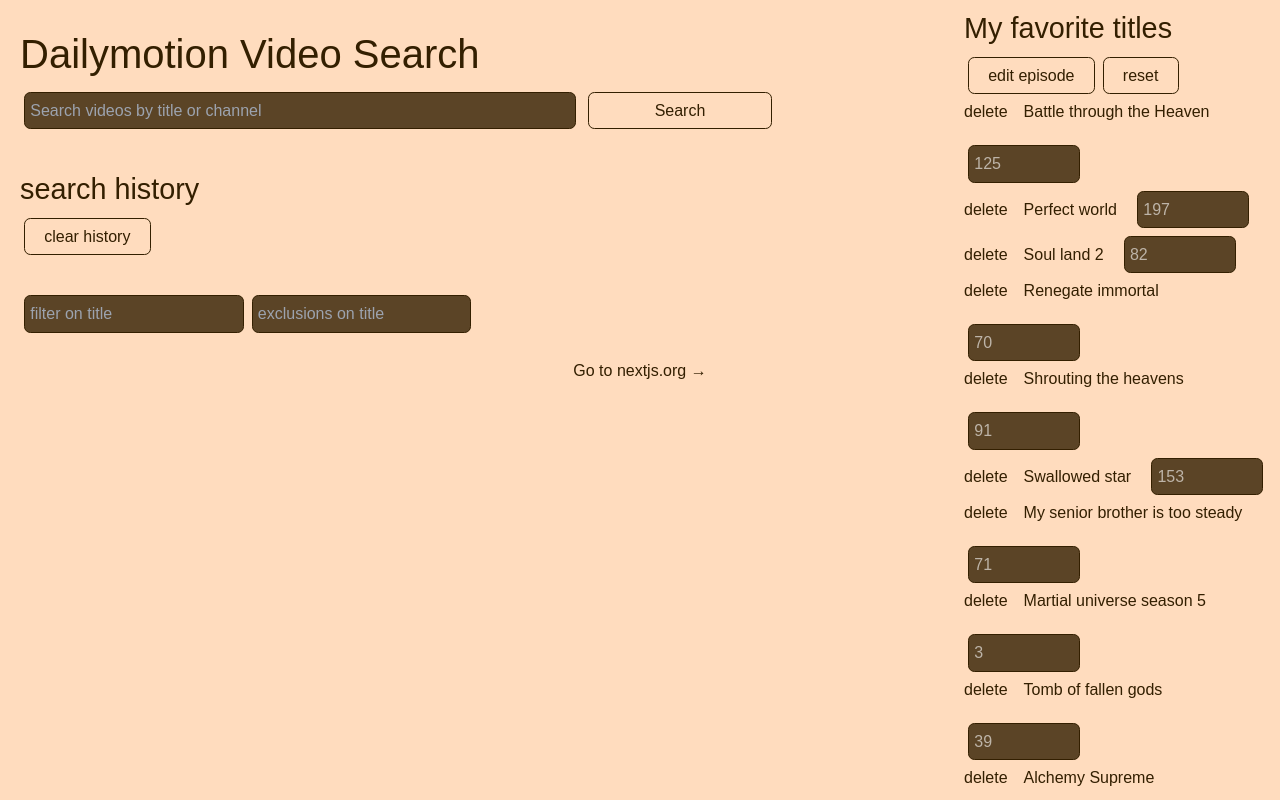
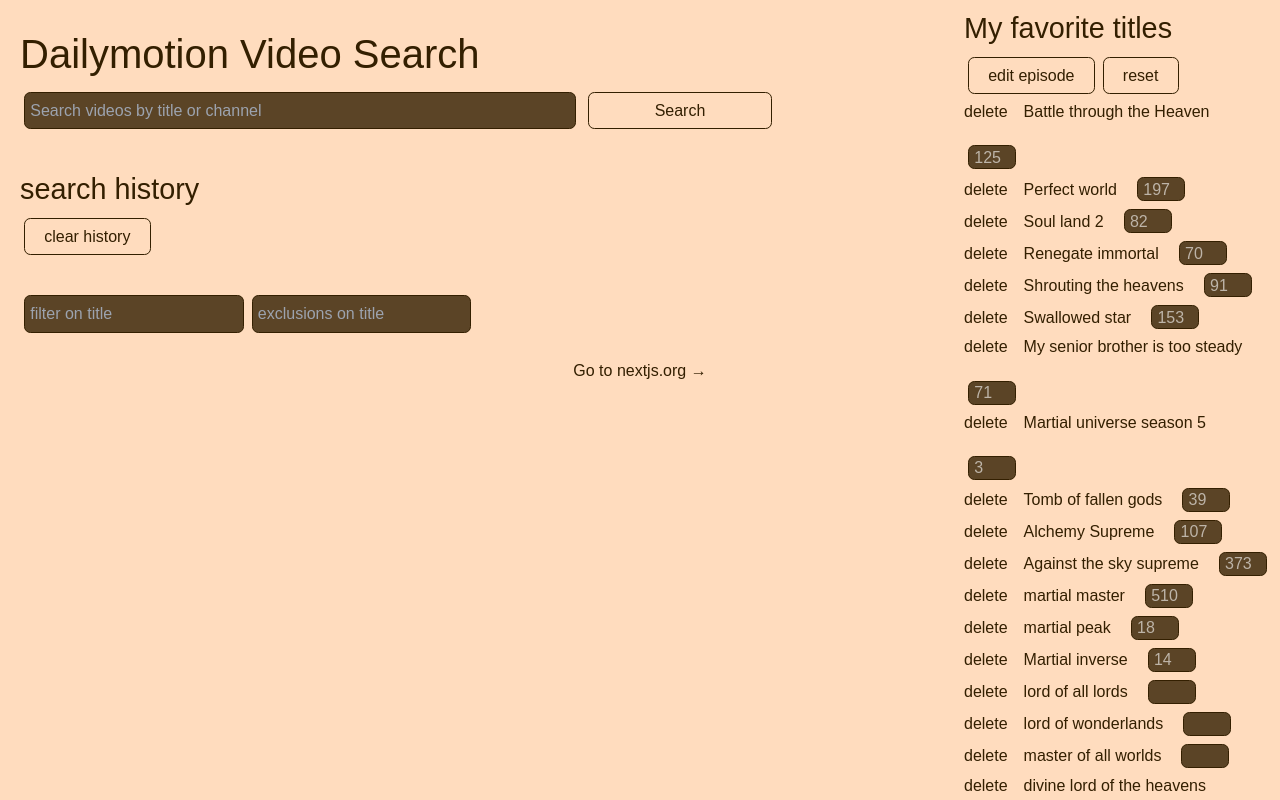
Before and after one commit to newlight77/dailymotion-next-app, a Next.js app: page / in a window 1280 px wide. Both pictures are taken after a click on the button "edit episode". Shown: the top 800 px of the page. Built offline with nearby package versions, Linux system fonts and the light colour scheme.

Commit message:
feature(search video): using onblur instead of onchange for last episode

```diff
--- a/src/components/Favorites.tsx
+++ b/src/components/Favorites.tsx
@@ -146,21 +146,21 @@ const Favorites: React.FC<FavoritesProps> = ({ newFavorite, onSelected }) => {
         }
     }
 
-    const handleLastEpisodeChange = (event: React.ChangeEvent<HTMLInputElement>, selected: FavoriteWithEpisodes) => {
+    // const handleLastEpisodeChange = (event: React.ChangeEvent<HTMLInputElement>, selected: FavoriteWithEpisodes) => {
+    //     if (event.target.value !== selected.lastEpisode ) {
+    //         console.log('last episode change', selected.lastEpisode);
+    //         const updated = addOrUpdate({ ...selected, lastEpisode: event.target.value });
+    //         console.log('last episode updated', updated);
+    //     }
+    // };
+
+    const handleLastEpisodeBlur = (event: React.ChangeEvent<HTMLInputElement>, selected: FavoriteWithEpisodes) => {
         if (event.target.value !== selected.lastEpisode ) {
-            console.log('last episode change', selected.lastEpisode);
+            console.log('last episode change', event.target.value);
             const updated = addOrUpdate({ ...selected, lastEpisode: event.target.value });
             console.log('last episode updated', updated);
         }
     };
-
-    // const handleLastEpisodeBlur = (event: React.ChangeEvent<HTMLInputElement>, selected: FavoriteWithEpisodes) => {
-    //     if (event.target.value !== selected.lastEpisode ) {
-    //         console.log('last episode change', event.target.value);
-    //         const updated = addOrUpdate({ ...selected, lastEpisode: event.target.value });
-    //         console.log('last episode updated', updated);
-    //     }
-    // };
 
     function resetFavorites(): void {
         setFavorites(FAVORITES);
@@ -183,18 +183,21 @@ const Favorites: React.FC<FavoritesProps> = ({ newFavorite, onSelected }) => {
                                 delete
                             </Link>
                             <Link href={''} className="basis-5/8" onClick={() => selectFavorite(kw)}>
-                                {`${kw.title} ${kw.total ? kw.total : ''}` }
+                                {`${kw.title} ${kw.total ? '(' + kw.total + ')': ''}` }
                             </Link>
+                            {/* <Link href={''} className="basis-1/8" onClick={() => selectFavorite(kw)}>
+                                {`${ kw.lastEpisode ? kw.lastEpisode : ''}` }
+                            </Link> */}
 
                             { editMode ?
                                 <div>
                                     <input
-                                        className='basis-1/8 min-w-8 max-w-28'
+                                        className='basis-1/8 min-w-8 max-w-28 h-6 w-12'
                                         type="text"
-                                        value={kw.lastEpisode || ''}
-                                        onChange={(event: React.ChangeEvent<HTMLInputElement>) => handleLastEpisodeChange(event, kw)}
-                                        // onBlur={(event: React.ChangeEvent<HTMLInputElement>) => handleLastEpisodeBlur(event, kw) }
-                                        placeholder="last episode"
+                                        defaultValue={kw.lastEpisode || ''}
+                                        // onChange={(event: React.ChangeEvent<HTMLInputElement>) => handleLastEpisodeChange(event, kw)}
+                                        onBlur={(event: React.ChangeEvent<HTMLInputElement>) => handleLastEpisodeBlur(event, kw) }
+                                        placeholder=""
                                     />
                                 </div>
                             :
```
